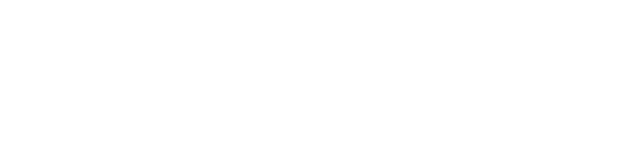
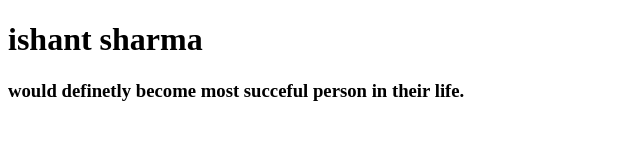
Before and after one commit to IshantSharma100/Delta-Demo, a plain HTML site: page index.html in a window 1280 px wide. Shown: the whole page, without its empty margins (0-640 px from the left). Drawn offline with Linux system fonts and the light colour scheme.

Commit message:
add some point

```diff
--- a/index.html
+++ b/index.html
@@ -6,6 +6,7 @@
     <title>Sample-page</title>
 </head>
 <body>
-
+    <h1>ishant sharma</h1>
+    <h3>would definetly become most succeful person in their life.</h3>
 </body>
 </html>
--- a/style.css
+++ b/style.css
@@ -0,0 +1,4 @@
+h1{
+    color: black;
+    background-color: whitesmoke;
+}
```
Also changed, not shown: 1 other file.
